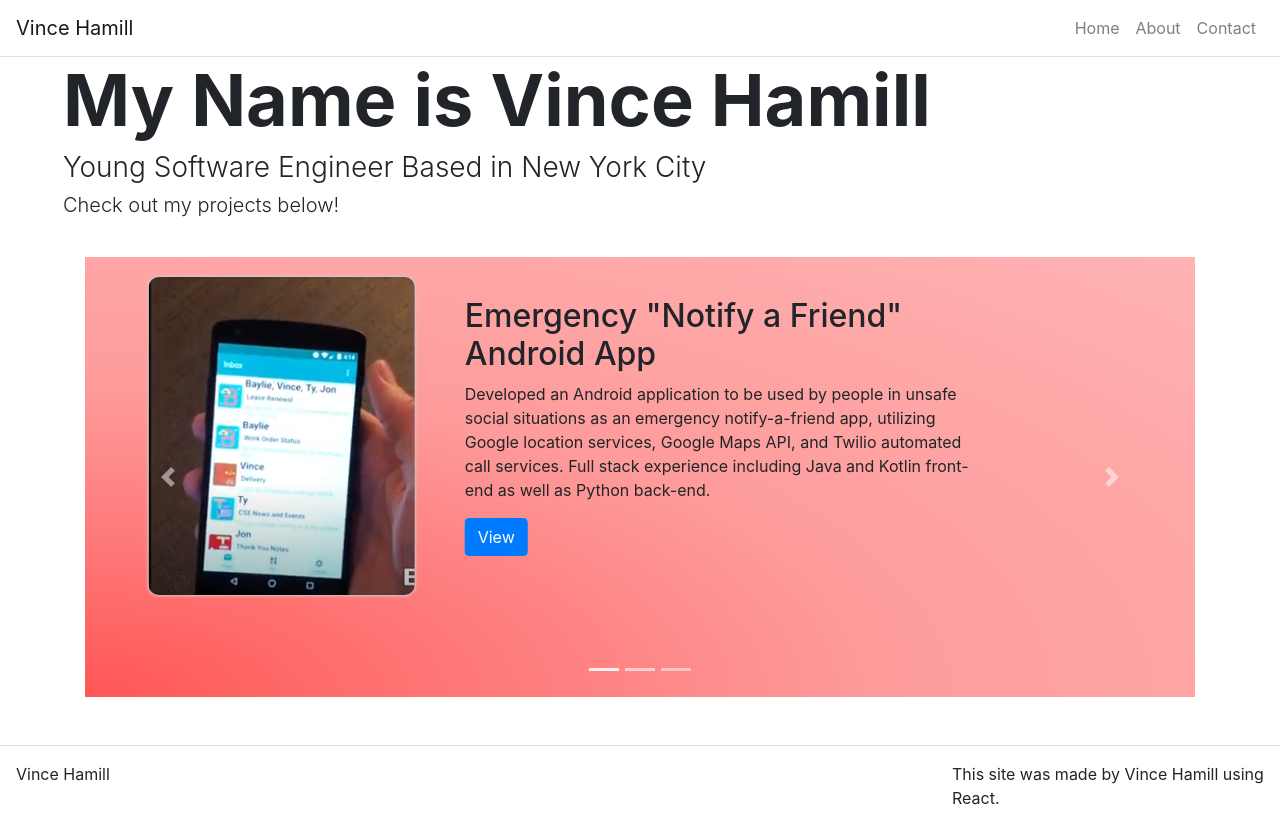
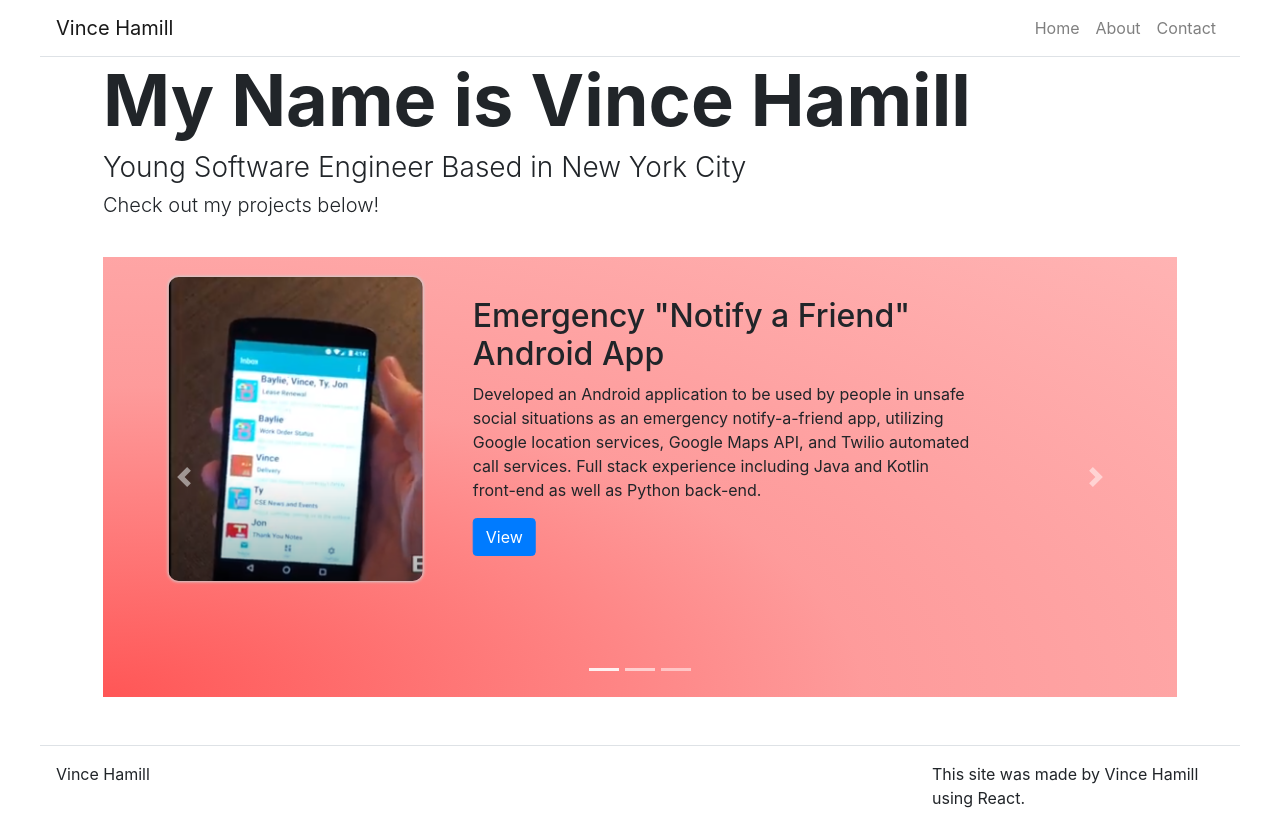
Before and after one commit to vhamill/portfolio-website, a React (Create React App) app: page / in a window 1280 px wide. Built offline with nearby package versions, Linux system fonts and the light colour scheme.

Commit message:
added max width

```diff
--- a/src/index.css
+++ b/src/index.css
@@ -74,3 +74,8 @@ code {
 .debug {
   background: yellow;
 }
+
+html {
+  max-width: 1200px;
+  margin: 0 auto;
+}
```
